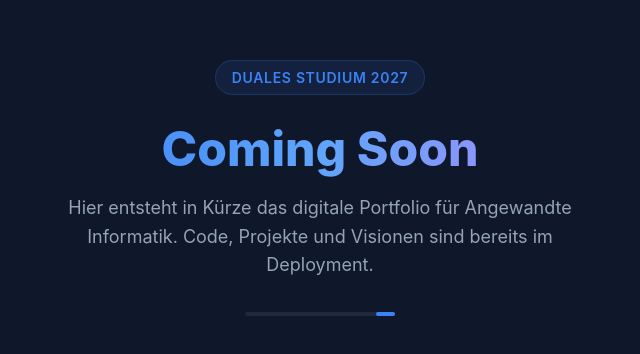
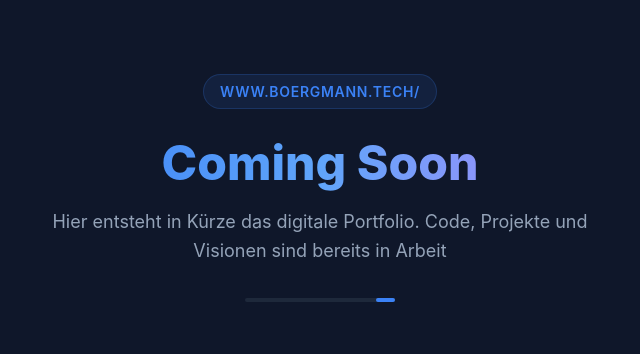
Before and after one commit to Samedino-code/.github.io, a plain HTML site: page index.html in a window 1280 px wide. Shown: the part 212-566 px from the top of the page, without its empty margins (320-960 px from the left). Drawn offline with Linux system fonts and the light colour scheme.

Commit message:
Revise badge and project description in index.html
Updated badge text and modified project description.

```diff
--- a/index.html
+++ b/index.html
@@ -5,7 +5,7 @@
     <meta name="viewport" content="width=device-width, initial-scale=1.0">
     <title>Coming Soon | Angewandte Informatik</title>
     <style>
-        /* Modernes, dunkles Tech-Design */
+
         * {
             box-sizing: border-box;
             margin: 0;
@@ -14,7 +14,7 @@
 
         body {
             font-family: '-apple-system', BlinkMacSystemFont, 'Segoe UI', Roboto, Helvetica, Arial, sans-serif;
-            background-color: #0f172a; /* Dunkelblaues Slate-Design */
+            background-color: #0f172a;
             color: #f8fafc;
             display: flex;
             justify-content: center;
@@ -29,7 +29,7 @@
             max-width: 600px;
         }
 
-        /* Ein dezenter, stylischer Tech-Badge */
+
         .badge {
             background-color: rgba(59, 130, 246, 0.1);
             color: #3b82f6;
@@ -60,7 +60,7 @@
             margin-bottom: 2rem;
         }
 
-        /* Ein kleiner animierter Ladebalken für den Tech-Look */
+
         .loading-bar {
             width: 150px;
             height: 4px;
@@ -92,9 +92,9 @@
 <body>
 
     <div class="container">
-        <div class="badge">Duales Studium 2027</div>
+        <div class="badge">www.boergmann.tech/</div>
         <h1>Coming Soon</h1>
-        <p>Hier entsteht in Kürze das digitale Portfolio für Angewandte Informatik. Code, Projekte und Visionen sind bereits im Deployment.</p>
+        <p>Hier entsteht in Kürze das digitale Portfolio. Code, Projekte und Visionen sind bereits in Arbeit</p>
         <div class="loading-bar"></div>
     </div>
 
```
